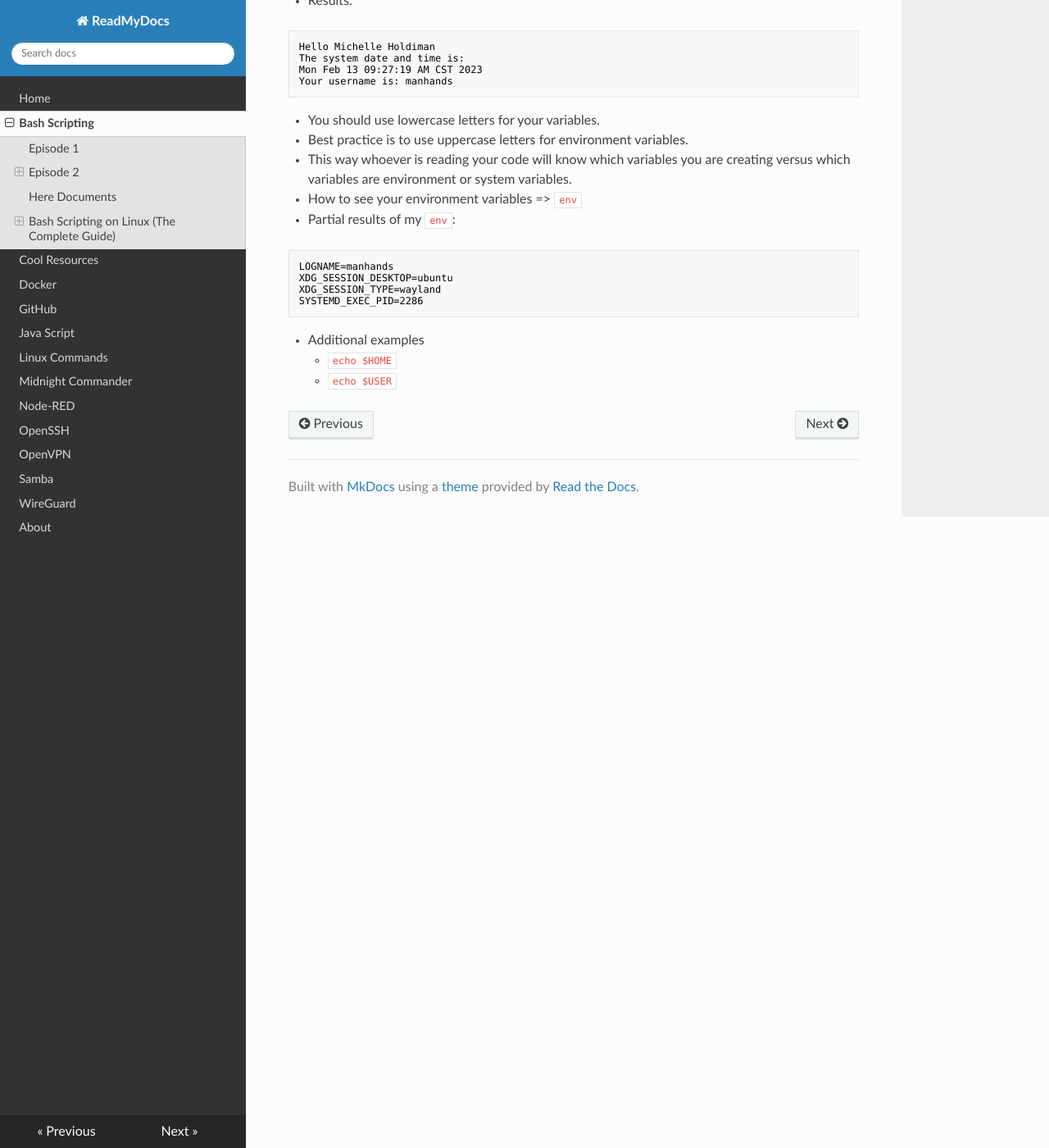
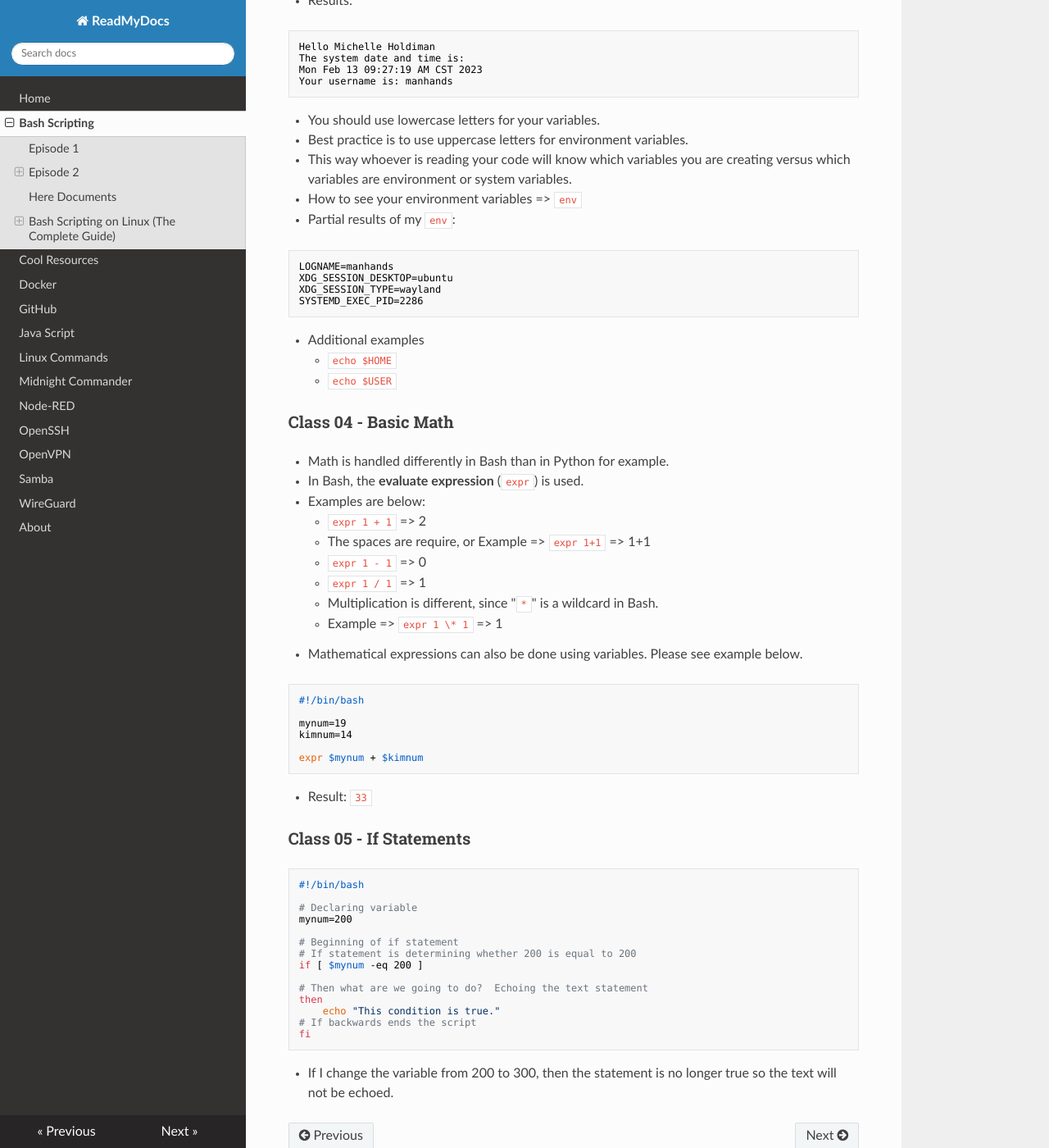
Before and after one commit to mholdiman19/mholdiman19.github.io, an MkDocs documentation site: the page built from docs/bash_scripting.md, in a window 1280 px wide and 1400 px high, scrolled down 6560 px. Shown: the whole window at 82% size. Built offline with MkDocs 1.6.1, drawn with Linux system fonts in a browser that asks for light colours; nearby versions of some CDN libraries.

Commit message:
added class 4
started class 5

````diff
--- a/docs/bash_scripting.md
+++ b/docs/bash_scripting.md
@@ -365,3 +365,46 @@ SYSTEMD_EXEC_PID=2286
 * Additional examples
     + `echo $HOME`
     + `echo $USER`
+
+### Class 04 - Basic Math
+
+* Math is handled differently in Bash than in Python for example.
+* In Bash, the __evaluate expression__ (`expr`) is used.
+* Examples are below:
+    + `expr 1 + 1` => 2
+    + The spaces are require, or Example => `expr 1+1` => 1+1
+    + `expr 1 - 1` => 0
+    + `expr 1 / 1` => 1
+    + Multiplication is different, since "`*`" is a wildcard in Bash.
+    + Example => `expr 1 \* 1` => 1
+* Mathematical expressions can also be done using variables.  Please see example below.
+
+```bash
+#!/bin/bash
+
+mynum=19
+kimnum=14
+
+expr $mynum + $kimnum
+```
+* Result: `33`
+
+### Class 05 - If Statements
+
+```bash
+#!/bin/bash
+
+# Declaring variable
+mynum=200
+
+# Beginning of if statement
+# If statement is determining whether 200 is equal to 200
+if [ $mynum -eq 200 ]
+
+# Then what are we going to do?  Echoing the text statement
+then
+    echo "This condition is true."
+# If backwards ends the script
+fi
+```
+* If I change the variable from 200 to 300, then the statement is no longer true so the text will not be echoed.
````
